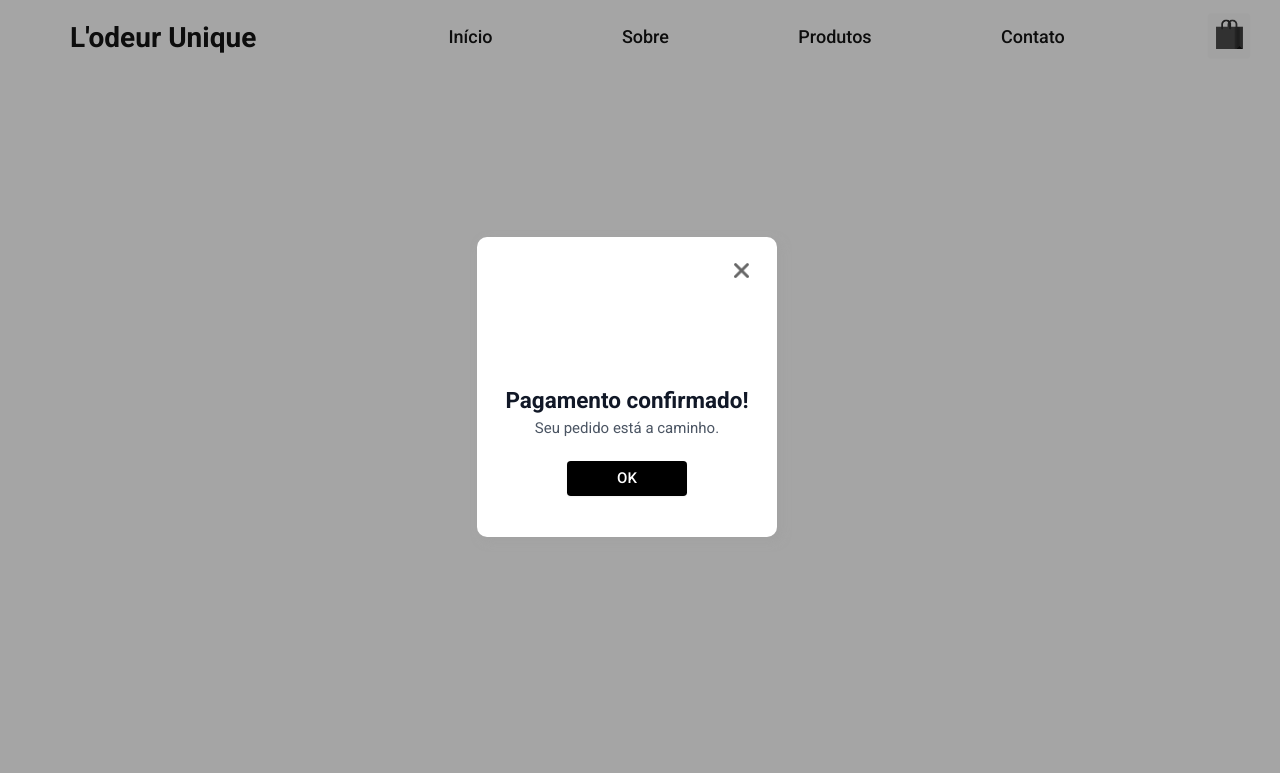
After one commit to annavitoriasm/LodeurUniquePIE2, a PHP site: page /src/pages/payment.html in a window 1280 px wide. The commit adds this page. Shown: the top 773 px of the page. Run offline with PHP 8.4, Linux system fonts and the light colour scheme; a stand-in replaces the project's code that opens the database connection; grey boxes are pictures that could not be loaded.

Commit message:
confirmação de pagamento

```diff
--- a/index.html
+++ b/index.html
@@ -42,9 +42,9 @@
                 <div class="total-title">Total</div>
                 <div class="total-price">R$0,00</div>
             </div>
-            <!-- <a href="src/pages/payment.html"> -->
+            <a href="src/pages/order.php">
                 <button type="button" class="button-buy">Comprar</button>
-            <!-- </a> -->
+            </a>
             <img class="close-cart" src="src/public/img/close.png" alt="">
         </div>
     </header>
--- a/src/css/output.css
+++ b/src/css/output.css
@@ -847,40 +895,124 @@ select {
   margin-top: -15px;
 }
 
+.mt-\[-50px\] {
+  margin-top: -50px;
+}
+
 .mt-\[15px\] {
   margin-top: 15px;
+}
+
+.mt-\[30px\] {
+  margin-top: 30px;
+}
+
+.mt-\[-20px\] {
+  margin-top: -20px;
+}
+
+.mt-\[-10px\] {
+  margin-top: -10px;
+}
+
+.mt-\[-40px\] {
+  margin-top: -40px;
+}
+
+.mb-\[-40px\] {
+  margin-bottom: -40px;
+}
+
+.mt-0 {
+  margin-top: 0px;
+}
+
+.mt-10 {
+  margin-top: 2.5rem;
+}
+
+.mt-12 {
+  margin-top: 3rem;
+}
+
+.mt-\[-30px\] {
+  margin-top: -30px;
+}
+
+.mt-\[-25px\] {
+  margin-top: -25px;
+}
+
+.mt-\[-100px\] {
+  margin-top: -100px;
+}
+
+.mt-\[-150px\] {
+  margin-top: -150px;
+}
+
+.mt-\[50px\] {
+  margin-top: 50px;
+}
+
+.mt-\[-60px\] {
+  margin-top: -60px;
+}
+
+.mt-\[-70px\] {
+  margin-top: -70px;
+}
+
+.mt-\[-65px\] {
+  margin-top: -65px;
+}
+
+.mt-\[-68px\] {
+  margin-top: -68px;
+}
+
+.mt-\[-67px\] {
+  margin-top: -67px;
+}
+
+.mt-\[-66px\] {
+  margin-top: -66px;
+}
+
+.mt-\[-64px\] {
+  margin-top: -64px;
+}
+
+.mt-\[-63px\] {
+  margin-top: -63px;
+}
+
+.mt-3 {
+  margin-top: 0.75rem;
+}
+
+.mt-5 {
+  margin-top: 1.25rem;
+}
+
+.mt-\[10px\] {
+  margin-top: 10px;
 }
 
 .mt-\[20px\] {
   margin-top: 20px;
 }
 
-.mt-\[30px\] {
-  margin-top: 30px;
+.mt-\[5px\] {
+  margin-top: 5px;
 }
 
-.ml-7 {
-  margin-left: 1.75rem;
+.mt-16 {
+  margin-top: 4rem;
 }
 
-.ml-20 {
-  margin-left: 5rem;
-}
-
-.ml-\[70px\] {
-  margin-left: 70px;
-}
-
-.ml-\[65px\] {
-  margin-left: 65px;
-}
-
-.ml-\[63px\] {
-  margin-left: 63px;
-}
-
-.mb-\[-5px\] {
-  margin-bottom: -5px;
+.mt-9 {
+  margin-top: 2.25rem;
 }
 
 .mt-\[-5px\] {
@@ -911,6 +1043,38 @@ select {
   height: 1.25rem;
 }
 
+.h-\[140px\] {
+  height: 140px;
+}
+
+.h-\[15px\] {
+  height: 15px;
+}
+
+.h-\[235px\] {
+  height: 235px;
+}
+
+.h-full {
+  height: 100%;
+}
+
+.h-screen {
+  height: 100vh;
+}
+
+.h-\[120px\] {
+  height: 120px;
+}
+
+.h-\[30px\] {
+  height: 30px;
+}
+
+.h-\[35px\] {
+  height: 35px;
+}
+
 .w-20 {
   width: 5rem;
 }
@@ -919,8 +1083,20 @@ select {
   width: 1rem;
 }
 
+.w-\[15px\] {
+  width: 15px;
+}
+
 .w-\[210px\] {
   width: 210px;
+}
+
+.w-\[300px\] {
+  width: 300px;
+}
+
+.w-\[500px\] {
+  width: 500px;
 }
 
 .w-\[650px\] {
@@ -943,32 +1127,28 @@ select {
   width: 1px;
 }
 
-.w-\[90px\] {
-  width: 90px;
+.w-screen {
+  width: 100vw;
 }
 
-.w-\[190px\] {
-  width: 190px;
+.w-\[140px\] {
+  width: 140px;
 }
 
-.w-\[20px\] {
-  width: 20px;
+.w-\[120px\] {
+  width: 120px;
+}
+
+.w-\[150px\] {
+  width: 150px;
 }
 
 .w-\[200px\] {
   width: 200px;
 }
 
-.w-\[400px\] {
-  width: 400px;
-}
-
-.w-\[800px\] {
-  width: 800px;
-}
-
-.w-\[500px\] {
-  width: 500px;
+.w-\[100px\] {
+  width: 100px;
 }
 
 .flex-1 {
@@ -983,6 +1163,10 @@ select {
   grid-template-columns: repeat(1, minmax(0, 1fr));
 }
 
+.flex-col {
+  flex-direction: column;
+}
+
 .items-start {
   align-items: flex-start;
 }
@@ -995,6 +1179,10 @@ select {
   justify-content: flex-end;
 }
 
+.justify-center {
+  justify-content: center;
+}
+
 .gap-2 {
   gap: 0.5rem;
 }
@@ -1113,9 +1355,18 @@ select {
   padding-inline-start: 1rem;
 }
 
+.text-center {
+  text-align: center;
+}
+
 .text-2xl {
   font-size: 1.5rem;
   line-height: 2rem;
+}
+
+.text-4xl {
+  font-size: 2.25rem;
+  line-height: 2.5rem;
 }
 
 .text-base\/6 {
@@ -1190,6 +1447,24 @@ select {
 .text-white {
   --tw-text-opacity: 1;
   color: rgb(255 255 255 / var(--tw-text-opacity));
+}
+
+.opacity-70 {
+  opacity: 0.7;
+}
+
+.opacity-80 {
+  opacity: 0.8;
+}
+
+.opacity-60 {
+  opacity: 0.6;
+}
+
+.shadow-\[4px_4px_8px_1px_rgba\(161\2c 161\2c 161\2c 0\.67\)\] {
+  --tw-shadow: 4px 4px 8px 1px rgba(161,161,161,0.67);
+  --tw-shadow-colored: 4px 4px 8px 1px var(--tw-shadow-color);
+  box-shadow: var(--tw-ring-offset-shadow, 0 0 #0000), var(--tw-ring-shadow, 0 0 #0000), var(--tw-shadow);
 }
 
 .shadow-md {
--- /dev/null
+++ b/src/css/payment.css
@@ -0,0 +1,179 @@
+@import url("https://fonts.googleapis.com/css2?family=Roboto:wght@400;500;700&display=swap");
+
+body {
+    font-family: Roboto;
+}
+
+* {
+    font-family: Roboto;
+    margin: 0;
+    padding: 0;
+    text-decoration: none;
+    box-sizing: border-box;
+    text-decoration: none;
+    outline: none;
+    border: none;
+    transition: all .2s linear;
+}
+
+html {
+    font-size: 62.5%;
+    overflow-x: hidden;
+    scroll-behavior: smooth;
+    scroll-padding-top: 7rem;
+}
+
+html::-webkit-scrollbar-track {
+    background: transparent;
+}
+
+html::-webkit-scrollbar {
+    width: 0.5rem;
+}
+
+html::-webkit-scrollbar-thumb {
+    background: #222;
+}
+
+section {
+    padding: 3rem 9%;
+}
+
+span {
+    color: #222;
+}
+
+.heading {
+    text-align: center;
+    color: #222;
+    margin-bottom: 3rem;
+    font-size: 4rem;
+}
+/* '---Buttons em geral---' */
+.btn {
+    display: inline-block;
+    margin-top: 1rem;
+    padding: 1rem 3rem;
+    color: #222;
+    font-size: 1.7rem;
+    box-shadow: 0 0.5rem 1rem rgba(0, 0, 0, 0.7);
+    border-radius: 4px;
+    cursor: pointer;
+}
+
+.btn:hover {
+    letter-spacing: .1rem;
+    background: #222;
+    color: #fff;
+}
+
+/* ---NAVBAR--- */
+#logo {
+    font-size: 20px;
+    font-weight: bold;
+    font-family: 'Roboto', sans-serif;
+    padding: 0;
+    padding-left: 40px;
+    padding-bottom: 15px;
+}
+
+header {
+    box-sizing: border-box;
+    z-index: 9999;
+    height: 65px;
+    padding: 1rem;
+    display: flex;
+    align-items: center;
+    justify-content: space-between;
+    background: #ffffff;
+}
+
+.navbar-mobile {
+    display: flex;
+    padding-top: 15px;
+}
+
+.navbar-mobile, #logo {
+    font-size: 28px;
+    margin-top: 12px;
+    margin-left: 10px;
+}
+
+#menu {
+    display: flex;
+    list-style: none;
+    gap: .5rem;
+    align-items: center;
+    justify-content: space-around;
+    font-size: 25px;
+    margin-top: -10px;
+    margin-left: 130px;
+    margin-bottom: 10px;
+}
+
+#nav {
+    width: 1000px;
+}
+
+#menu a {
+    display: block;
+    padding: .6rem;
+    font-size: 18px;
+    transition: 0.75s;
+}
+#menu a:hover{
+    color: #666;
+    transition: 0.75s;
+}
+
+#btn-mobile {
+    display: none;
+}
+
+.cart-icon {
+    width: 80px;
+    height: 70px;
+    background-image: url(../public/img/cart-icon.png);
+    background-size: contain;
+    transition: 0.75s;
+    margin-right: -100px;
+}
+
+.cart-icon:hover {
+    background-image: url(../public/img/cart-icon-click.png);
+    transition: 0.75s;
+}
+
+/* 'DIALOG' */
+dialog::backdrop{
+    background-color: #22222267;
+}
+dialog:not([open]) {
+    display: none;
+}
+dialog{
+    position: fixed;
+    z-index: 99999999;
+    background-color: #22222200;
+    top: 0;
+    left: 0;
+    width: 100vw;
+    height: 100vh;
+    margin: 0;
+    padding: 0;
+    display: flex;
+    justify-content: center;
+    align-items: center;
+}
+
+.container-login{
+    display: grid;
+    width: 300px;
+    height: 300px;
+    border-radius: 10px;
+    background-color: #ffffff;
+    box-shadow: 4px 4px 8px 1px #a1a1a1ab;
+    justify-content: center;
+    align-items: center;
+    padding: 20px;
+}
--- a/src/css/style.css
+++ b/src/css/style.css
@@ -338,13 +338,15 @@ dialog{
 }
 
 .container-login{
-    display: grid;
+    display: flex;
+    flex-direction: column;
     width: 300px;
     height: 350px;
     border-radius: 10px;
     background-color: #ffffff;
     box-shadow: 4px 4px 8px 1px #a1a1a1ab;
     justify-content: center;
+    text-align: center;
     align-items: center;
     padding: 30px;
 }
--- /dev/null
+++ b/src/pages/payment.html
@@ -0,0 +1,78 @@
+<!DOCTYPE html>
+<html lang="pt-br">
+
+<head>
+    <meta charset="UTF-8">
+    <meta http-equiv="X-UA-Compatible" content="IE=edge">
+    <meta name="viewport" content="width=device-width, initial-scale=1.0">
+    <title>L'odeur Unique | Payment</title>
+    <link rel="stylesheet" href="../css/output.css">
+    <link rel="stylesheet" href="../css/payment.css">
+</head>
+
+<head>
+    <meta charset="UTF-8">
+    <meta http-equiv="X-UA-Compatible" content="IE=edge">
+    <meta name="viewport" content="width=device-width, initial-scale=1.0">
+    <title>L'odeur Unique | Payment</title>
+    <link rel="stylesheet" href="../css/output.css">
+    <link rel="stylesheet" href="../css/payment.css">
+</head>
+
+<body>
+    <header>
+        <div class="navbar-mobile">
+            <a id="logo" href="../../index.html">L'odeur Unique</a>
+            <nav id="nav">
+                <button id="btn-mobile"><span id="hamburger"></span></button>
+                <ul id="menu">
+                    <li><a href="../../index.html" class="font-medium">Início</a></li>
+                    <li><a href="../../index.html#about" class="font-medium">Sobre</a></li>
+                    <li><a href="../../index.html#shop" class="font-medium">Produtos</a></li>
+                    <li><a href="../../index.html#message" class="font-medium">Contato</a></li>
+                    <li><a>
+                        <div class="cart-icon"></div>
+                    </a></li>
+                </ul>
+            </nav>
+        </div>
+    </header>
+
+    <div id="container" class="w-full p-28">
+        <div id="order">
+
+        </div>
+    </div>
+
+    <dialog id="dialog">
+
+        <div class="container-login">
+            <div class="title-login">
+                <div class="flex justify-end w-full mt-[-5px]">
+                    <button id="btn-cls" class="flex items-center">
+                        <img class="w-[15px] h-[15px] opacity-60 hover:opacity-100 mt-[-10px]" src="../public/img/close.png" alt="Fechar">
+                    </button>
+                </div>
+                <div class="grid mt-[5px]">
+                    <div class="flex justify-center items-center">
+                        <video autoplay muted playsinline class="w-[120px] h-[120px] opacity-70">
+                            <source src="../public/img/confirm-payment.mp4" type="video/mp4">
+                            Seu navegador não suporta esta animação :c
+                        </video>
+                    </div>
+                    <div class="title-login flex flex-col items-center z-20 mt-[-15px] text-center">
+                        <h3 class="text-4xl font-semibold text-gray-900">Pagamento confirmado!</h3>
+                        <p class="mt-2 text-2xl text-gray-600">Seu pedido está a caminho.</p>
+                        <button id="btn-cls2" class="rounded-md w-[120px] h-[35px] bg-black mt-9 px-3 py-2 text-2xl hover:bg-[rgba(19,19,19,0.96)] font-medium text-white shadow-sm focus-visible:outline focus-visible:outline-2 focus-visible:outline-offset-2 focus-visible:outline-neutral-900">
+                            OK
+                        </button>
+                    </div>
+            </div>
+        </div>
+
+    </dialog>
+
+    <script src="../script/payment.js"></script>
+    <script src="../script/menumobile.js"></script>
+</body>
+</html>
```
Also changed, not shown: other parts of src/css/output.css (+132 -12 lines), src/pages/order.php (+6 -2 lines), src/script/payment.js (added, +15 -0 lines), 1 other file.
